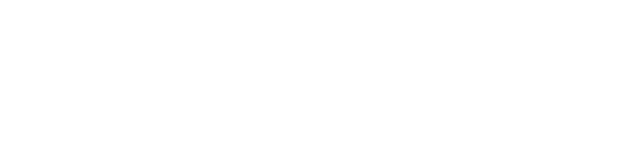
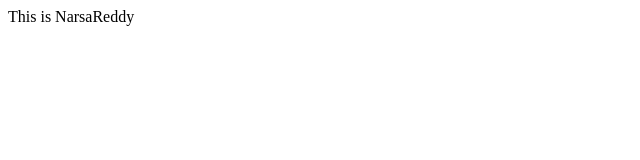
Before and after one commit to narsareddynalmala/FirstProject, a plain HTML site: page index.html in a window 1280 px wide. Shown: the whole page, without its empty margins (0-640 px from the left). Drawn offline with Linux system fonts and the light colour scheme.

Commit message:
index modified

```diff
--- a/index.html
+++ b/index.html
@@ -1 +1,3 @@
 <html>
+This is NarsaReddy
+</html>
```
